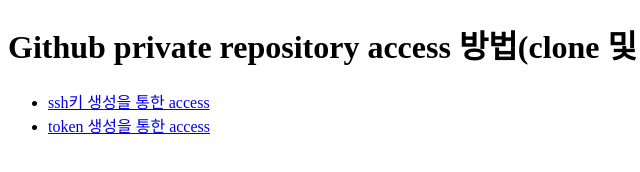
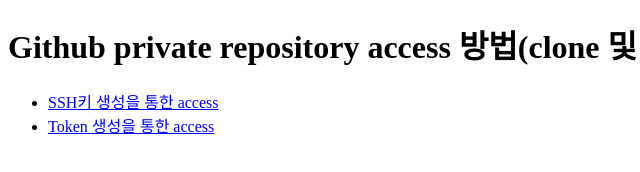
Before and after one commit to seolhyeon67/Private2, a plain HTML site: page index.html in a window 1280 px wide. Shown: the full height of the page, 0-640 px from the left. Drawn offline with Linux system fonts and the light colour scheme.

Commit message:
private1

```diff
--- a/index.html
+++ b/index.html
@@ -8,8 +8,8 @@
     <body>
         <h1>Github private repository access 방법(clone 및 push)</h1>
         <ul>
-            <li><a href="ssh.html">ssh키 생성을 통한 access</a></li>
-            <li><a href="token.html">token 생성을 통한 access</a></li>
+            <li><a href="ssh.html">SSH키 생성을 통한 access</a></li>
+            <li><a href="token.html">Token 생성을 통한 access</a></li>
         </ul>
     </body>
 </html>
```
